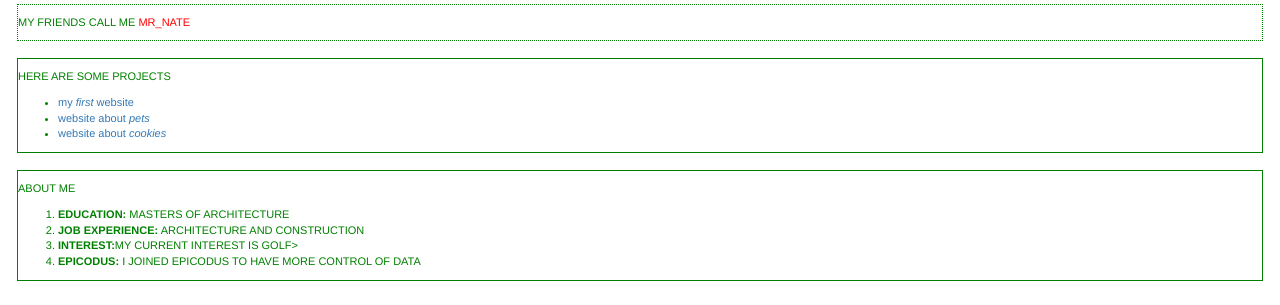
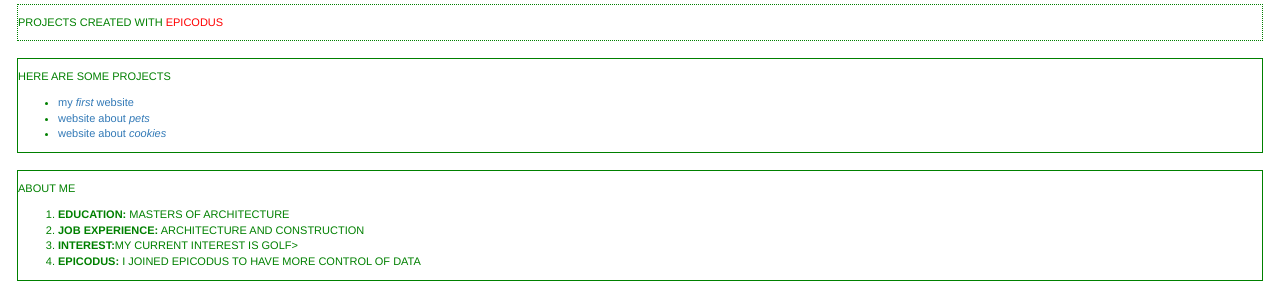
Before and after one commit to nathan-french/portfolio, a plain HTML site: page index.html in a window 1280 px wide. Shown: the part 73-378 px from the top of the page. Drawn offline with Linux system fonts and the light colour scheme.

Commit message:
updated readme.md

```diff
--- a/index.html
+++ b/index.html
@@ -15,7 +15,7 @@
       <h1>NATES PORTFOLIO</h>
     </div>
     <div class="border font_b">
-        <p>MY FRIENDS CALL ME <span style="color:red">     MR_NATE<span> </p>
+        <p>PROJECTS CREATED WITH<span style="color:red">     EPICODUS<span> </p>
     </div>
     <div class="border_2 font_b">
       <p>HERE ARE SOME PROJECTS</p>
```
Also changed, not shown: 1 other file.
